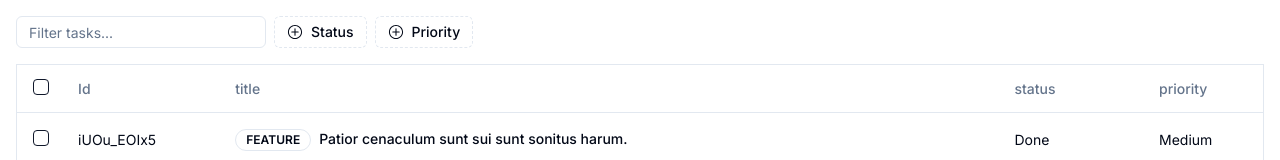
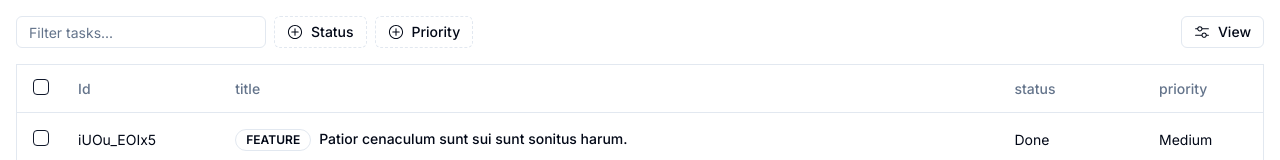
Before and after one commit to rmsoft-shine/Library-Study, a Next.js app: page / in a window 1280 px wide. Shown: the top 160 px of the page. Built offline with nearby package versions, Linux system fonts and the light colour scheme.

Commit message:
feat: shadcn-ui, Tasks 예제 Visible filter 구현

```diff
--- a/src/components/ShadTasks.tsx
+++ b/src/components/ShadTasks.tsx
@@ -4,10 +4,11 @@ import { ColumnFiltersState, SortingState, VisibilityState, flexRender, getCoreR
 import { Table, TableBody, TableCell, TableHead, TableHeader, TableRow } from "./ui/table";
 import { Select, SelectContent, SelectItem, SelectTrigger, SelectValue } from "./ui/select";
 import { Button } from "./ui/button";
-import { RxCross2, RxDoubleArrowLeft, RxDoubleArrowRight } from "react-icons/rx";
+import { RxCross2, RxDoubleArrowLeft, RxDoubleArrowRight, RxMixerHorizontal } from "react-icons/rx";
 import { ChevronLeftIcon, ChevronRightIcon } from "lucide-react";
 import { Input } from "./ui/input";
 import FacetedFilter from "./FacetedFilter";
+import { DropdownMenu, DropdownMenuCheckboxItem, DropdownMenuContent, DropdownMenuLabel, DropdownMenuSeparator, DropdownMenuTrigger } from "./ui/dropdown-menu";
 
 export default function ShadTasks() {
   const [data, setData] = useState(() => newTask(50));
@@ -77,6 +78,41 @@ export default function ShadTasks() {
             </Button>
           )}
         </div>
+        <DropdownMenu>
+          <DropdownMenuTrigger asChild>
+            <Button
+              variant="outline"
+              size="sm"
+              className="ml-auto h-8 lg:flex"
+            >
+              <RxMixerHorizontal className="mr-2 h-4 w-4" />
+              View
+            </Button>
+          </DropdownMenuTrigger>
+          <DropdownMenuContent align="end" className="w-[150px]">
+            <DropdownMenuLabel>Toggle Columns</DropdownMenuLabel>
+            <DropdownMenuSeparator />
+            {table
+              .getAllColumns()
+              .filter(
+                (column) =>
+                  typeof column.accessorFn !== 'undefined' && column.getCanHide()
+              )
+              .map((column) => {
+                return (
+                  <DropdownMenuCheckboxItem
+                    key={column.id}
+                    className="capitalize"
+                    checked={column.getIsVisible()}
+                    onCheckedChange={(value) => column.toggleVisibility(!!value)}
+                  >
+                    {column.id}
+                  </DropdownMenuCheckboxItem>
+                )
+              })
+              }
+          </DropdownMenuContent>
+        </DropdownMenu>
       </div>
       <Table className="rounded-md border mt-4">
         <TableHeader>
```
